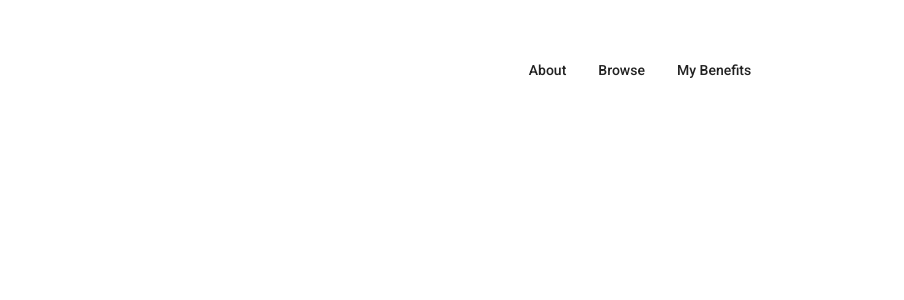
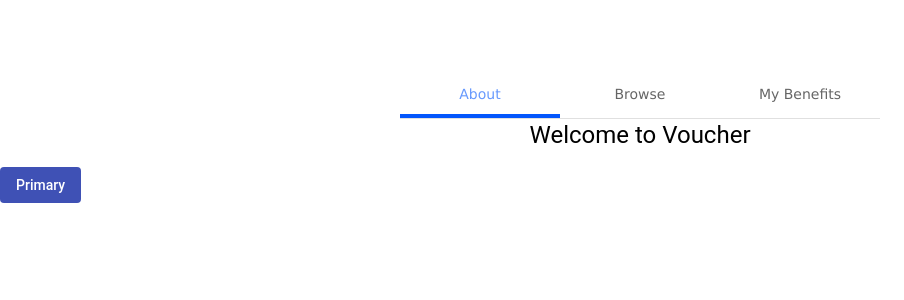
Before and after one commit to neilZon/voucher, an Angular app in the folder voucher-front/: page / in a window 1280 px wide. Shown: the top 300 px of the page, without its empty margins (0-904 px from the left). Built offline with nearby package versions, Linux system fonts and the light colour scheme.

Commit message:
try something

```diff
--- a/voucher-front/src/app/app.module.ts
+++ b/voucher-front/src/app/app.module.ts
@@ -3,8 +3,9 @@ import { NgModule } from '@angular/core';
 
 import { AppRoutingModule } from './app-routing.module';
 import { AppComponent } from './app.component';
-import {MatToolbarModule} from '@angular/material/toolbar';
+// import {MatToolbarModule} from '@angular/material/toolbar';
 import {MatButtonModule} from '@angular/material/button';
+import {MatTabsModule} from '@angular/material/tabs';
 
 import { BrowserAnimationsModule } from '@angular/platform-browser/animations';
 import { NavbarComponent } from './navbar/navbar.component';
@@ -18,7 +19,7 @@ import { NavbarComponent } from './navbar/navbar.component';
     BrowserModule,
     AppRoutingModule,
     BrowserAnimationsModule,
-    MatToolbarModule,
+    MatTabsModule,
     MatButtonModule
   ],
   providers: [],
--- a/voucher-front/src/app/navbar/navbar.component.css
+++ b/voucher-front/src/app/navbar/navbar.component.css
@@ -1,11 +1,53 @@
-.spacer {
+.mainWrapper {
   width: 100%;
   display: flex;
   justify-content: center;
   align-items: center;
-  font-size: 200px;
 }
 .padder{
   padding-top: 70px;
   background: transparent;
 }
+.fontlol {
+  font-family: 'Lucida Sans', 'Lucida Sans Regular', 'Lucida Grande', 'Lucida Sans Unicode', Geneva, Verdana, sans-serif;
+}
+.example-small-box, .example-large-box {
+  display: flex;
+  align-items: center;
+  justify-content: center;
+  margin: 16px;
+  border-radius: 8px;
+}
+
+.example-small-box {
+  height: 100px;
+  width: 100px;
+}
+
+/* .example-large-box {
+  w
+} */
+.loginsignup {
+  position: absolute;
+  z-index:30;
+}
+.mat-tab-label {
+  width: 100px !important;
+  padding: 30px;
+  background-color: transparent;
+  color: #000000;
+  font-family: 'Lucida Sans', 'Lucida Sans Regular', 'Lucida Grande', 'Lucida Sans Unicode', Geneva, Verdana, sans-serif;
+}
+
+.mat-tab-label.mat-tab-label-active {
+  width: 100px !important;
+  padding: 5px;
+  background-color: transparent;
+  color:#0356fc;
+
+}
+
+.mat-tab-group.mat-primary .mat-ink-bar, .mat-tab-nav-bar.mat-primary .mat-ink-bar {
+  background: #0356fc;
+  height: 4px;
+}
--- a/voucher-front/src/app/navbar/navbar.component.html
+++ b/voucher-front/src/app/navbar/navbar.component.html
@@ -1,9 +1,21 @@
-<mat-toolbar class="padder">
 
-<div class="spacer">
-    <a mat-flat-button href="" target="_blank">About</a>
-    <a mat-flat-button href="" target="_blank">Browse</a>
-    <a mat-flat-button href="" target="_blank">My Benefits</a>
-</div>
-
-</mat-toolbar>
+  <mat-tab-group class="padder mainWrapper" animationDuration="0ms">
+    <mat-tab label="About">
+      <div class="globalsize">
+        <h1 class="fontlol">
+          Welcome to Voucher
+        </h1>
+      </div>
+    </mat-tab>
+    <mat-tab label="Browse">
+      <div class="example-large-box mat-elevation-z4">
+        Large content
+      </div>
+    </mat-tab>
+    <mat-tab label="My Benefits">
+      <div class="example-large-box mat-elevation-z4">
+        Large content
+      </div>
+    </mat-tab>
+  </mat-tab-group>
+  <button mat-flat-button color="primary">Primary</button>
--- a/voucher-front/src/app/navbar/navbar.component.ts
+++ b/voucher-front/src/app/navbar/navbar.component.ts
@@ -1,9 +1,10 @@
-import { Component, OnInit } from '@angular/core';
+import { Component, OnInit, ViewEncapsulation} from '@angular/core';
 
 @Component({
   selector: 'app-navbar',
   templateUrl: './navbar.component.html',
-  styleUrls: ['./navbar.component.css']
+  styleUrls: ['./navbar.component.css'],
+  encapsulation: ViewEncapsulation.None
 })
 export class NavbarComponent implements OnInit {
 
--- a/voucher-front/src/index.html
+++ b/voucher-front/src/index.html
@@ -6,8 +6,9 @@
   <base href="/">
   <meta name="viewport" content="width=device-width, initial-scale=1">
   <link rel="icon" type="image/x-icon" href="favicon.ico">
-  <link href="https://fonts.googleapis.com/css?family=Roboto:300,400,500&display=swap" rel="stylesheet">
+  <!-- <link href="https://fonts.googleapis.com/css?family=Roboto:300,400,500&display=swap" rel="stylesheet"> -->
   <link href="https://fonts.googleapis.com/icon?family=Material+Icons" rel="stylesheet">
+  <link href="https://fonts.googleapis.com/css2?family=Yanone+Kaffeesatz:wght@600&display=swap" rel="stylesheet">
 </head>
 <body class="mat-typography">
   <app-root></app-root>
--- a/voucher-front/src/styles.css
+++ b/voucher-front/src/styles.css
@@ -1,4 +1,5 @@
+
 /* You can add global styles to this file, and also import other style files */
 
 html, body { height: 100%; }
-body { margin: 0; font-family: Roboto, "Helvetica Neue", sans-serif; }
+body { margin: 0; font-family: 'Yanone Kaffeesatz', sans-serif; }
```
